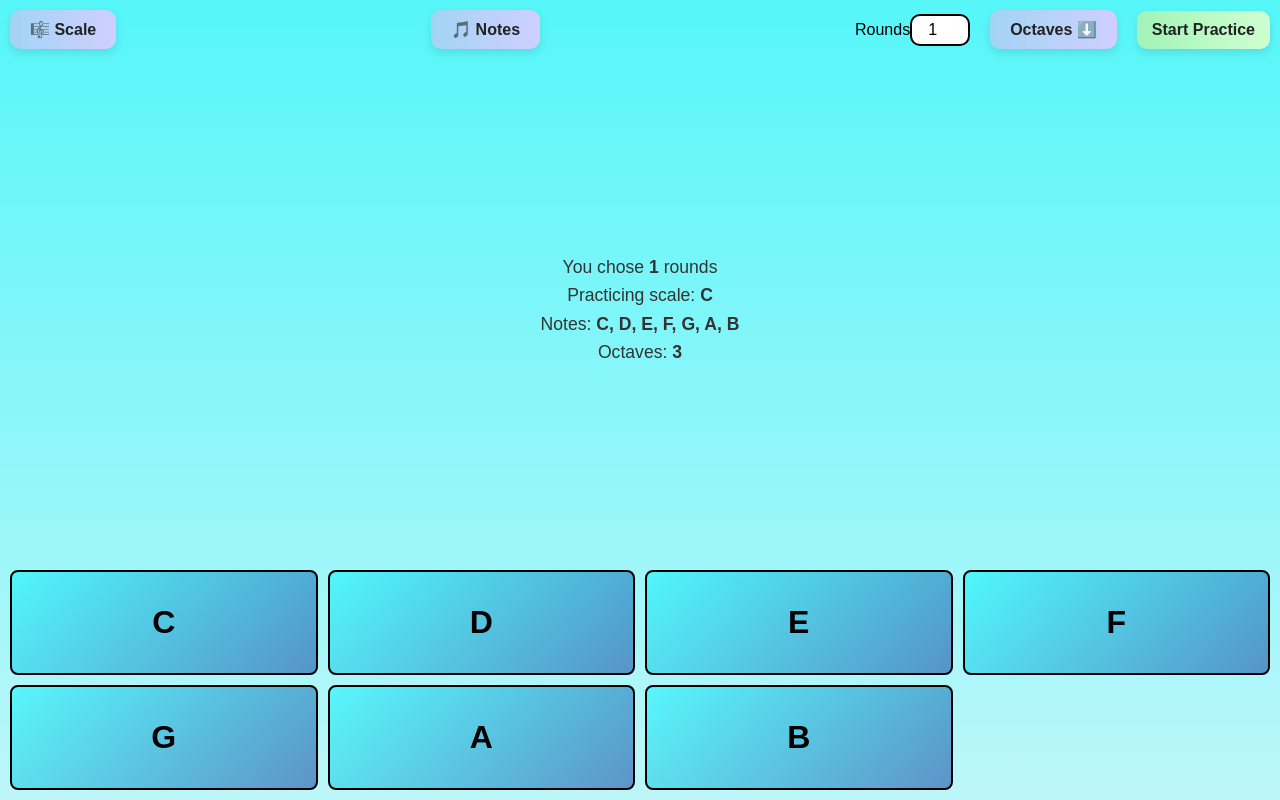
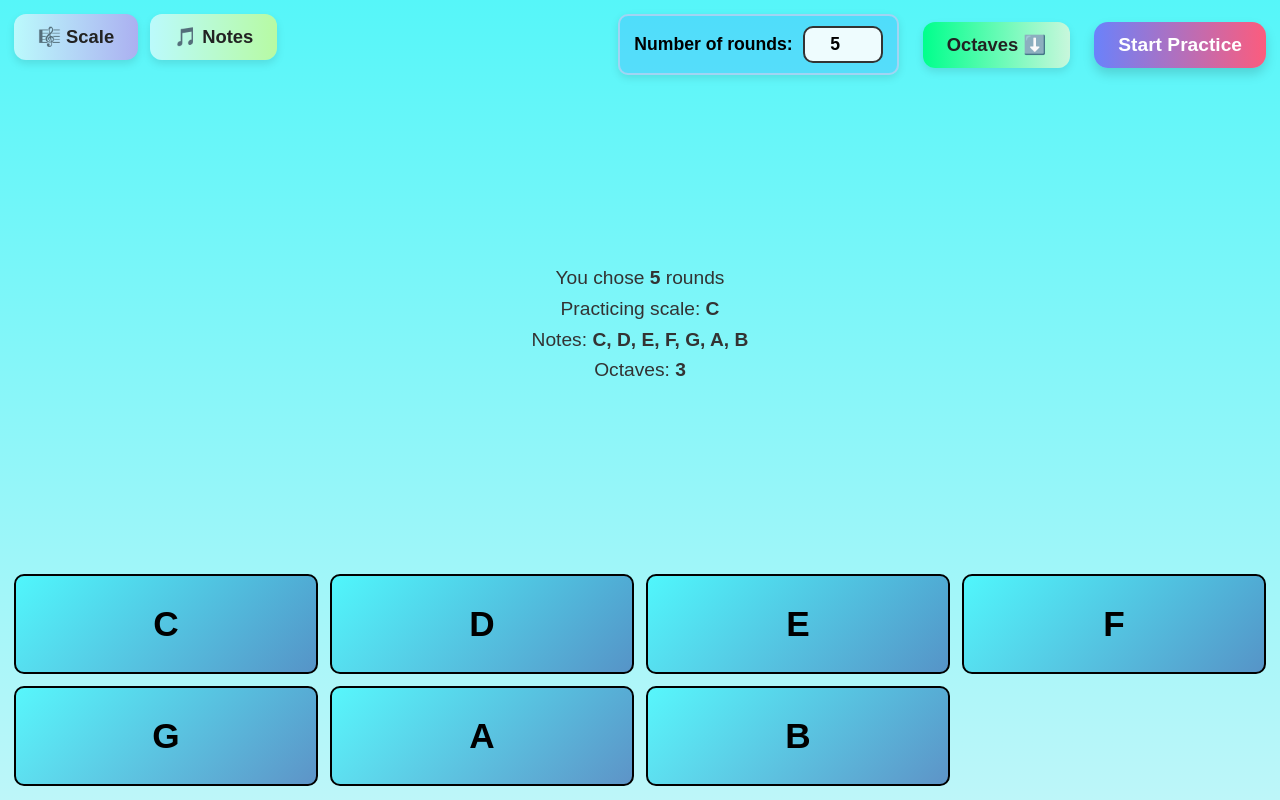
Before and after one commit to NitaiBell/my-music-practice, a React (Vite) app: page /melody in a window 1280 px wide. Built offline with nearby package versions, Linux system fonts and the light colour scheme.

Commit message:
6 - scales and # & b fixed

```diff
--- a/src/practices/melody_training/PingPongMelody.css
+++ b/src/practices/melody_training/PingPongMelody.css
@@ -54,20 +54,31 @@
   background-color: #b2ebf2;
 }
 
-  /* Game progress stats */
+/* Game progress stats - upgraded */
 .navbar-stats {
   display: flex;
   align-items: center;
-    gap: 8px;
-    font-size: 1.1rem;
+  gap: 10px;
+  font-size: 1.2rem;
   font-weight: bold;
+  background: #ffffffcc;
+  padding: 8px 16px;
+  border-radius: 12px;
+  border: 2px solid #000;
+  box-shadow: 2px 4px 10px rgba(0, 0, 0, 0.1);
+  backdrop-filter: blur(3px);
+  transition: all 0.3s ease;
 }
 
 .stat {
-    padding: 5px 10px;
-    border-radius: 6px;
+  padding: 6px 14px;
+  border-radius: 8px;
+  border: 2px solid black;
+  min-width: 42px;
+  text-align: center;
   background-color: white;
-    border: 2px solid black;
+  transition: transform 0.25s ease, background-color 0.3s ease;
+  animation: pulseFade 0.35s ease;
 }
 
 .stat.correct {
@@ -83,6 +94,22 @@
 .stat.current {
   background-color: #ffe8a1;
   border-color: #f39c12;
+}
+
+.stat.total {
+  background-color: #eaeaea;
+  border-color: #666;
+}
+
+@keyframes pulseFade {
+  0% {
+    transform: scale(1.15);
+    opacity: 0.4;
+  }
+  100% {
+    transform: scale(1);
+    opacity: 1;
+  }
 }
 
 /* Summary */
@@ -123,7 +150,6 @@
   transform: scale(1.03);
 }
 
-
 .letter-btn.correct-flash {
   background-color: #00ff00 !important;
   transform: scale(1.05);
@@ -134,7 +160,7 @@
   transform: scale(1.05);
 }
 
-
+/* Game over popup */
 .popup-overlay {
   position: fixed;
   top: 0;
--- a/src/practices/melody_training/PingPongMelodySettings.css
+++ b/src/practices/melody_training/PingPongMelodySettings.css
@@ -11,11 +11,12 @@
   display: flex;
   justify-content: space-between;
   align-items: flex-start;
-  padding: 10px;
+  padding: 14px;
   background-color: transparent;
   color: black;
   z-index: 2;
   position: relative;
+  font-size: 1.15rem;
 }
 
 /* Allow multiple dropdowns to work independently */
@@ -40,10 +41,10 @@
 .dropbtn {
   background: linear-gradient(to right, #a2d4f3, #d0cfff);
   color: #222;
-  padding: 10px 20px;
+  padding: 12px 24px;
   border: none;
-  border-radius: 10px;
-  font-size: 1rem;
+  border-radius: 12px;
+  font-size: 1.15rem;
   font-weight: 600;
   cursor: pointer;
   box-shadow: 0 4px 8px rgba(0, 0, 0, 0.1);
@@ -63,20 +64,20 @@
   top: 110%;
   left: 0;
   background-color: white;
-  padding: 10px;
+  padding: 12px;
   box-shadow: 0px 2px 5px rgba(0, 0, 0, 0.2);
   z-index: 1;
-  border-radius: 10px;
+  border-radius: 12px;
 }
 
 .dropdown-content .column {
   display: flex;
   flex-direction: column;
-  gap: 6px;
+  gap: 8px;
 }
 
 .dropdown-content label {
-  font-size: 0.9rem;
+  font-size: 1rem;
   cursor: pointer;
 }
 
@@ -84,7 +85,7 @@
 .nav-controls {
   display: flex;
   align-items: center;
-  gap: 20px;
+  gap: 24px;
 }
 
 /* Round + Octave containers */
@@ -92,8 +93,8 @@
 .octave-control {
   display: flex;
   flex-direction: column;
-  font-size: 0.95rem;
-  gap: 4px;
+  font-size: 1rem;
+  gap: 6px;
 }
 
 .rounds-container label {
@@ -102,9 +103,9 @@
 
 /* Round Input */
 input.rounds-input {
-  width: 60px;
-  font-size: 1rem;
-  padding: 5px;
+  width: 80px;
+  font-size: 1.1rem;
+  padding: 6px 10px;
   border-radius: 10px;
   border: 2px solid black;
   text-align: center;
@@ -114,39 +115,41 @@ input.rounds-input {
 .octave-checkboxes {
   display: flex;
   flex-direction: column;
-  gap: 4px;
+  gap: 6px;
 }
 
 .octave-checkboxes label {
   display: flex;
   align-items: center;
-  gap: 6px;
+  gap: 8px;
+  font-size: 1rem;
   cursor: pointer;
 }
 
 /* Start Button */
 .start-btn {
-  background: linear-gradient(to right, #a2f3b8, #cfffd0);
-  color: #222;
-  padding: 10px 15px;
+  background: linear-gradient(to right, #6a82fb, #fc5c7d); /* Smooth vibrant gradient */
+  color: white;
+  padding: 12px 24px;
   border: none;
-  border-radius: 10px;
-  font-size: 1rem;
+  border-radius: 14px;
+  font-size: 1.2rem;
   font-weight: bold;
   cursor: pointer;
   transition: all 0.3s ease;
-  box-shadow: 0 4px 8px rgba(0, 0, 0, 0.1);
+  box-shadow: 0 6px 12px rgba(0, 0, 0, 0.15);
 }
 
 .start-btn:hover {
-  background: linear-gradient(to right, #8df2aa, #bcffb8);
-  transform: scale(1.05);
+  background: linear-gradient(to right, #00c9ff, #92fe9d); /* Soft neon-y hover */
+  transform: scale(1.07);
+  box-shadow: 0 8px 18px rgba(0, 0, 0, 0.2);
 }
 
 /* Summary */
 .summary {
-  padding: 10px 20px;
-  font-size: 1.1rem;
+  padding: 12px 24px;
+  font-size: 1.2rem;
   text-align: center;
 }
 
@@ -154,9 +157,9 @@ input.rounds-input {
 .letter-buttons-area {
   height: 30vh;
   background-color: transparent;
-  padding: 10px;
+  padding: 14px;
   display: grid;
-  gap: 10px;
+  gap: 12px;
   align-items: stretch;
   justify-items: stretch;
 }
@@ -165,10 +168,10 @@ input.rounds-input {
 .letter-btn {
   width: 100%;
   height: 100%;
-  font-size: 2rem;
+  font-size: 2.2rem;
   font-weight: bold;
   border: 2px solid black;
-  border-radius: 8px;
+  border-radius: 10px;
   background: linear-gradient(
     135deg,
     rgba(0, 247, 255, 0.5),
@@ -184,10 +187,79 @@ input.rounds-input {
   transform: scale(1.03);
 }
 
+/* Flashing feedback */
+.letter-btn.correct-flash {
+  background-color: #00ff00 !important;
+  transform: scale(1.05);
+}
 
+.letter-btn.wrong-flash {
+  background-color: #ff0000 !important;
+  transform: scale(1.05);
+}
 
-
+/* Special dropdown styling */
 .scale-dropdown .dropbtn.scale {
   background-color: #cce4ff;
   font-weight: bold;
 }
+
+/* Grouping scale + note pickers */
+.scale-note-wrapper {
+  display: flex;
+  gap: 12px;
+  align-items: center;
+}
+
+/* Horizontal rounds container */
+.rounds-container.horizontal {
+  display: flex;
+  align-items: center;
+  gap: 10px;
+  font-size: 1.1rem;
+  font-weight: 600;
+  background: rgba(0, 0, 255, 0.1); /* Semi-transparent blue */
+  padding: 10px 14px;
+  border-radius: 10px;
+  box-shadow: 0 3px 8px rgba(0, 0, 0, 0.1);
+  border: 2px solid #a2d4f3;
+}
+
+
+.rounds-container.horizontal label {
+  margin: 0;
+  white-space: nowrap;
+}
+
+/* Enhanced round input inside .horizontal */
+.rounds-container.horizontal input.rounds-input {
+  width: 80px;
+  font-size: 1.1rem;
+  font-weight: bold;
+  padding: 6px 12px;
+  border-radius: 10px;
+  border: 2px solid #333;
+  background-color: rgba(255, 255, 255, 0.9); /* Semi-transparent white */
+  transition: all 0.2s ease;
+}
+
+.rounds-container.horizontal input.rounds-input:focus {
+  border-color: #4aa1ff;
+  outline: none;
+  box-shadow: 0 0 6px #4aa1ff;
+}
+
+/* Scale Dropdown */
+.scale-dropdown .dropbtn {
+  background: linear-gradient(to right, #bbfafc, #aaaef0f6);
+}
+
+/* Notes Dropdown */
+.note-dropdown .dropbtn {
+  background: linear-gradient(to right, #bbfafc, #b7faa3);
+}
+
+/* Octaves Dropdown */
+.octave-dropdown .dropbtn {
+  background: linear-gradient(to right, #00ff8c, #c8f7dc);
+}
--- a/src/practices/melody_training/PingPongMelodySettings.jsx
+++ b/src/practices/melody_training/PingPongMelodySettings.jsx
@@ -4,38 +4,51 @@ import { useNavigate } from 'react-router-dom';
 
 const noteDisplayMap = {
   C: 'C', D: 'D', E: 'E', F: 'F', G: 'G', A: 'A', B: 'B',
-  Cs: 'C#', Ds: 'D#', Fs: 'F#', Gs: 'G#', As: 'A#',
+  'C#': 'C#', 'D#': 'D#', 'F#': 'F#', 'G#': 'G#', 'A#': 'A#',
+  'Db': 'Db', 'Eb': 'Eb', 'Gb': 'Gb', 'Ab': 'Ab', 'Bb': 'Bb',
 };
-
-const allNotes = Object.keys(noteDisplayMap);
 
 const scales = {
   C: ['C', 'D', 'E', 'F', 'G', 'A', 'B'],
-  G: ['G', 'A', 'B', 'C', 'D', 'E', 'Fs'],
-  D: ['D', 'E', 'Fs', 'G', 'A', 'B', 'Cs'],
-  A: ['A', 'B', 'Cs', 'D', 'E', 'Fs', 'Gs'],
-  E: ['E', 'Fs', 'Gs', 'A', 'B', 'Cs', 'Ds'],
-  F: ['F', 'G', 'A', 'As', 'C', 'D', 'E'],
+  G: ['G', 'A', 'B', 'C', 'D', 'E', 'F#'],
+  D: ['D', 'E', 'F#', 'G', 'A', 'B', 'C#'],
+  A: ['A', 'B', 'C#', 'D', 'E', 'F#', 'G#'],
+  E: ['E', 'F#', 'G#', 'A', 'B', 'C#', 'D#'],
+  F: ['F', 'G', 'A', 'Bb', 'C', 'D', 'E'],
+
+  Am: ['A', 'B', 'C', 'D', 'E', 'F', 'G'],
+  Dm: ['D', 'E', 'F', 'G', 'A', 'Bb', 'C'],
+  Em: ['E', 'F#', 'G', 'A', 'B', 'C', 'D'],
+  Fm: ['F', 'G', 'Ab', 'Bb', 'C', 'Db', 'Eb'],
+  Gm: ['G', 'A', 'Bb', 'C', 'D', 'Eb', 'F'],
+  Bm: ['B', 'C#', 'D', 'E', 'F#', 'G', 'A'],
 };
 
 const PingPongMelodySettings = () => {
   const [selectedScale, setSelectedScale] = useState('C');
   const [selectedNotes, setSelectedNotes] = useState(scales['C']);
-  const [rounds, setRounds] = useState(1);
+  const [rounds, setRounds] = useState(5);
   const [octaves, setOctaves] = useState([3]);
   const navigate = useNavigate();
 
-  const tonicNote = selectedScale;
+  const flatToSharpMap = {
+    Db: 'Cs', Eb: 'Ds', Gb: 'Fs', Ab: 'Gs', Bb: 'As',
+    'C#': 'Cs', 'D#': 'Ds', 'F#': 'Fs', 'G#': 'Gs', 'A#': 'As',
+  };
+
+  const tonic = selectedScale.replace(/m$/, '');
 
   const playNote = (note) => {
-    const encodedNote = encodeURIComponent(`${note}4.wav`);
+    const convertedNote = flatToSharpMap[note] || note;
+    const encodedNote = encodeURIComponent(`${convertedNote}4.wav`);
     const audio = new Audio(`/clean_cut_notes/${encodedNote}`);
-    audio.play().catch((err) => console.error(`Error playing ${encodedNote}:`, err));
+    audio.play().catch((err) =>
+      console.error(`Error playing ${encodedNote}:`, err)
+    );
   };
 
   const toggleNote = (note) => {
     if (!scales[selectedScale].includes(note)) return;
-    if (note === 'C') return;
     playNote(note);
     setSelectedNotes((prev) =>
       prev.includes(note) ? prev.filter((n) => n !== note) : [...prev, note]
@@ -68,7 +81,7 @@ const PingPongMelodySettings = () => {
   return (
     <div className="container_settings">
       <nav className="navbar">
-
+        <div className="scale-note-wrapper">
           {/* Scale Dropdown */}
           <div className="dropdown scale-dropdown">
             <button className="dropbtn scale">🎼 Scale</button>
@@ -82,7 +95,7 @@ const PingPongMelodySettings = () => {
                       checked={selectedScale === scale}
                       onChange={() => handleScaleChange(scale)}
                     />
-                  {scale} Major
+                    {scale.endsWith('m') ? scale.slice(0, -1) + ' minor' : scale + ' Major'}
                   </label>
                 ))}
               </div>
@@ -90,7 +103,7 @@ const PingPongMelodySettings = () => {
           </div>
 
           {/* Notes Dropdown */}
-        <div className="dropdown">
+          <div className="dropdown note-dropdown">
             <button className="dropbtn">🎵 Notes</button>
             <div className="dropdown-content">
               <div className="column">
@@ -100,7 +113,7 @@ const PingPongMelodySettings = () => {
                       type="checkbox"
                       checked={selectedNotes.includes(note)}
                       onChange={() => toggleNote(note)}
-                    disabled={note === 'C'}
+                      disabled={!selectedScale.endsWith('m') && note === tonic}
                     />
                     {noteDisplayMap[note]}
                   </label>
@@ -108,15 +121,16 @@ const PingPongMelodySettings = () => {
               </div>
             </div>
           </div>
+        </div>
 
         {/* Rounds / Octaves / Start */}
         <div className="nav-controls">
-          {/* Rounds */}
-          <div className="rounds-container">
-            <label>Rounds</label>
+          <div className="rounds-container horizontal">
+            <label htmlFor="rounds-input">Number of rounds:</label>
             <input
+              id="rounds-input"
               type="number"
-              min="1"
+              min="3"
               max="20"
               value={rounds}
               onChange={(e) => setRounds(Number(e.target.value))}
@@ -124,7 +138,6 @@ const PingPongMelodySettings = () => {
             />
           </div>
 
-          {/* Octaves */}
           <div className="octave-dropdown">
             <button className="dropbtn">Octaves ⬇️</button>
             <div className="dropdown-content">
@@ -136,16 +149,17 @@ const PingPongMelodySettings = () => {
                       checked={octaves.includes(oct)}
                       disabled={oct === 3}
                       onChange={() => {
-                        if (octaves.includes(oct)) {
-                          setOctaves(octaves.filter((o) => o !== oct));
-                        } else {
-                          setOctaves([...octaves, oct]);
-                          const encodedNote = encodeURIComponent(`${tonicNote}${oct}.wav`);
+                        const newOctaves = octaves.includes(oct)
+                          ? octaves.filter((o) => o !== oct)
+                          : [...octaves, oct];
+                        setOctaves(newOctaves);
+
+                        const converted = flatToSharpMap[tonic] || tonic;
+                        const encodedNote = encodeURIComponent(`${converted}${oct}.wav`);
                         const audio = new Audio(`/clean_cut_notes/${encodedNote}`);
-                          audio.play().catch(err =>
+                        audio.play().catch((err) =>
                           console.error(`Error playing ${encodedNote}:`, err)
                         );
-                        }
                       }}
                     />
                     {oct}
@@ -155,14 +169,12 @@ const PingPongMelodySettings = () => {
             </div>
           </div>
 
-          {/* Start Button */}
           <button className="start-btn" onClick={startPractice}>
             Start Practice
           </button>
         </div>
       </nav>
 
-      {/* Summary Info */}
       <div className="summary">
         <p>You chose <strong>{rounds}</strong> rounds</p>
         <p>
@@ -174,7 +186,6 @@ const PingPongMelodySettings = () => {
         </p>
       </div>
 
-      {/* Playback Buttons */}
       <div
         className="letter-buttons-area"
         style={{
```
Also changed, not shown: src/practices/melody_training/PingPongMelody.jsx (+32 -49 lines). Lines whose indentation alone changed are shown as unchanged.
